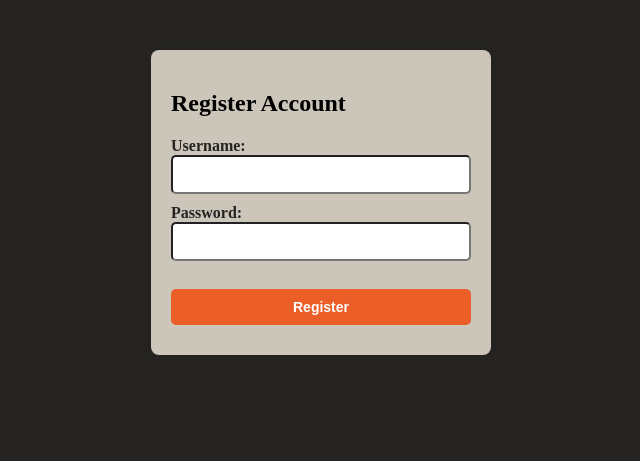
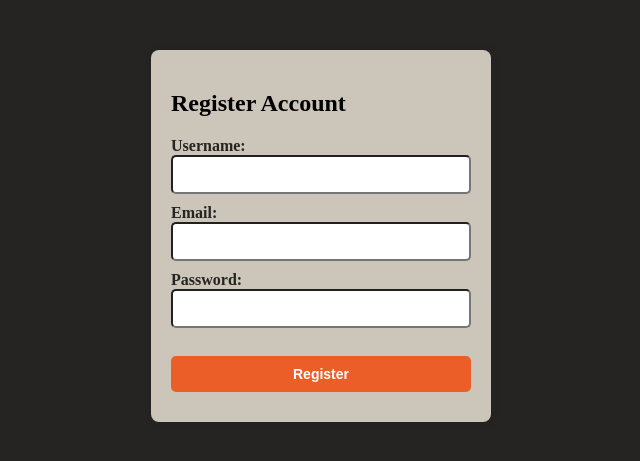
Before and after one commit to ttrpg-web-app/website, a Flask app: page /register in a window 1280 px wide. Shown: the top 461 px of the page, without its empty margins (319-959 px from the left). Run offline with Flask 3, Linux system fonts and the light colour scheme.

Commit message:
Adds email requirement into registeration

```diff
--- a/templates/register.html
+++ b/templates/register.html
@@ -71,8 +71,13 @@
     <form action="/register" method="post">
         <label for="username">Username:</label><br>
         <input type="text" id="username" name="username"><br>
+
+        <label for="email">Email:</label><br>
+        <input type="text" id="email" name="email"><br>
+
         <label for="password">Password:</label><br>
         <input type="password" id="password" name="password"><br><br>
+
         <input type="submit" value="Register" class="button">
     </form>
     </div>
```
